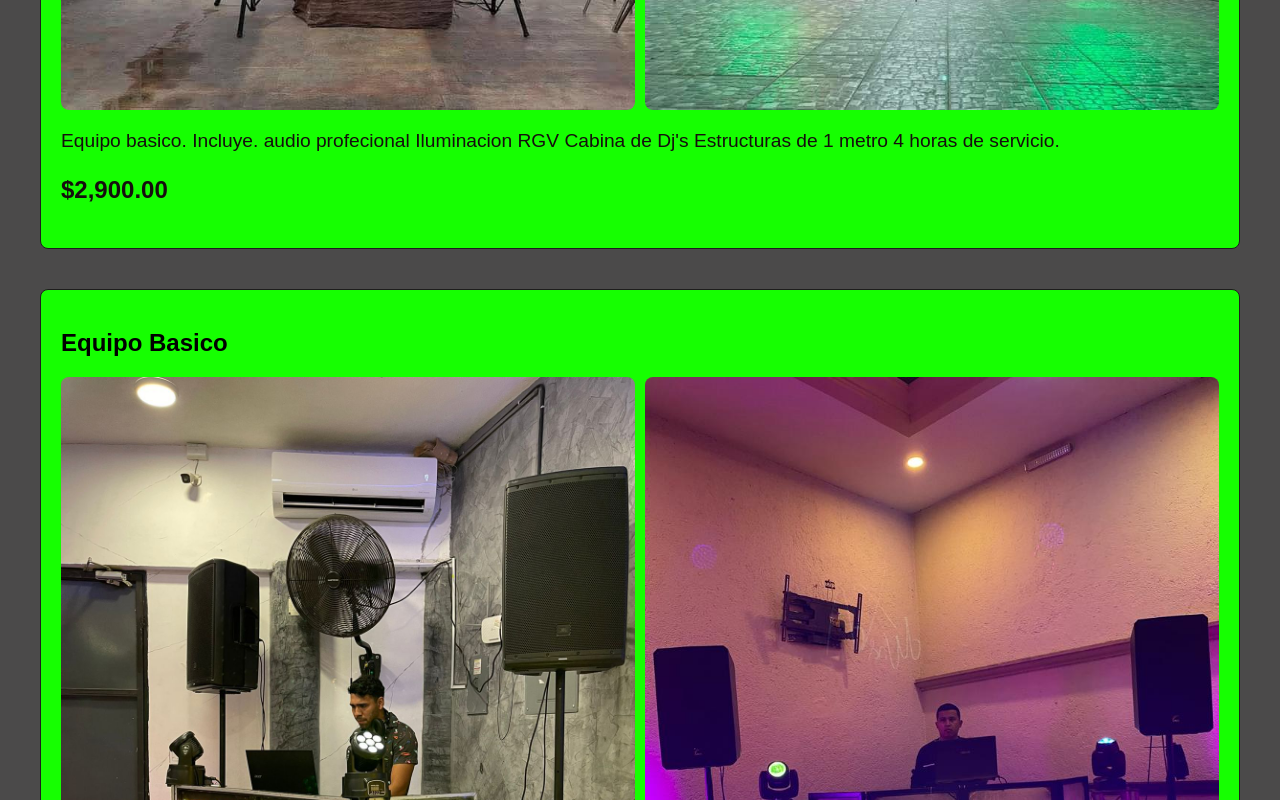
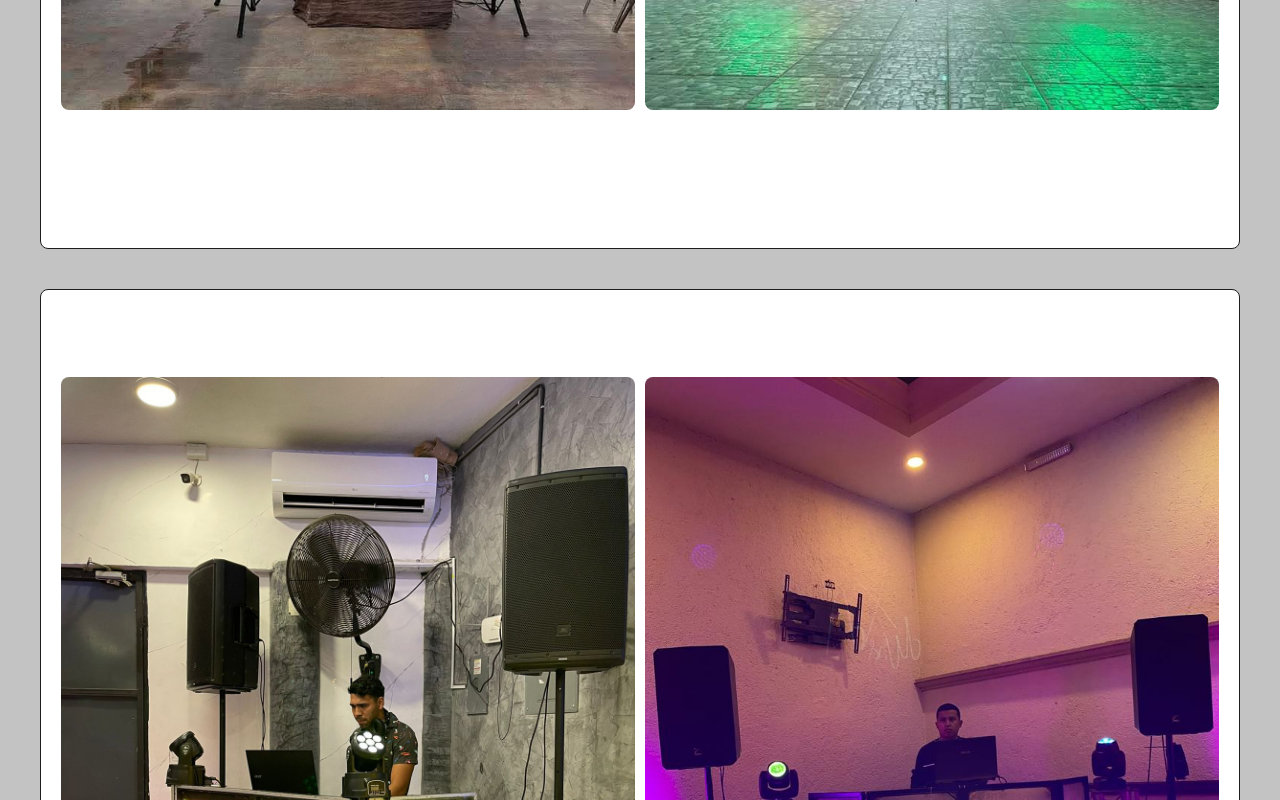
Before and after one commit to elegantprducciones/djchuy_mty, a plain HTML site: page index.html in a window 1280 px wide. Shown: the part 1440-2240 px from the top of the page. Drawn offline with nearby package versions, Linux system fonts and the light colour scheme.

Commit message:
Update styles.css

```diff
--- a/styles.css
+++ b/styles.css
@@ -42,7 +42,7 @@ header {
 
 main {
     padding: 150px 40px 40px; /* Espaciado superior para evitar que el main quede pegado al header */
-    background-color: #4b4a4a;
+    background-color: #f1f1f1a8;
 }
 
 .package {
@@ -51,7 +51,7 @@ main {
     border-radius: 8px;
     padding: 20px;
     transition: box-shadow 0.3s ease;
-    background-color: #16ff01;
+    background-color: #FFFFFF;
 }
 
 .package:hover {
@@ -168,5 +168,9 @@ footer {
 
 p {
     font-size: 1.2em; /* Tamaño de letra más grande */
-    color: rgb(22, 14, 14); /* Color gris claro */
+    color: #FFFFFF; /*color blanco*/
 }
+
+h2 {
+    color: #FFFFFF;
+}
```
